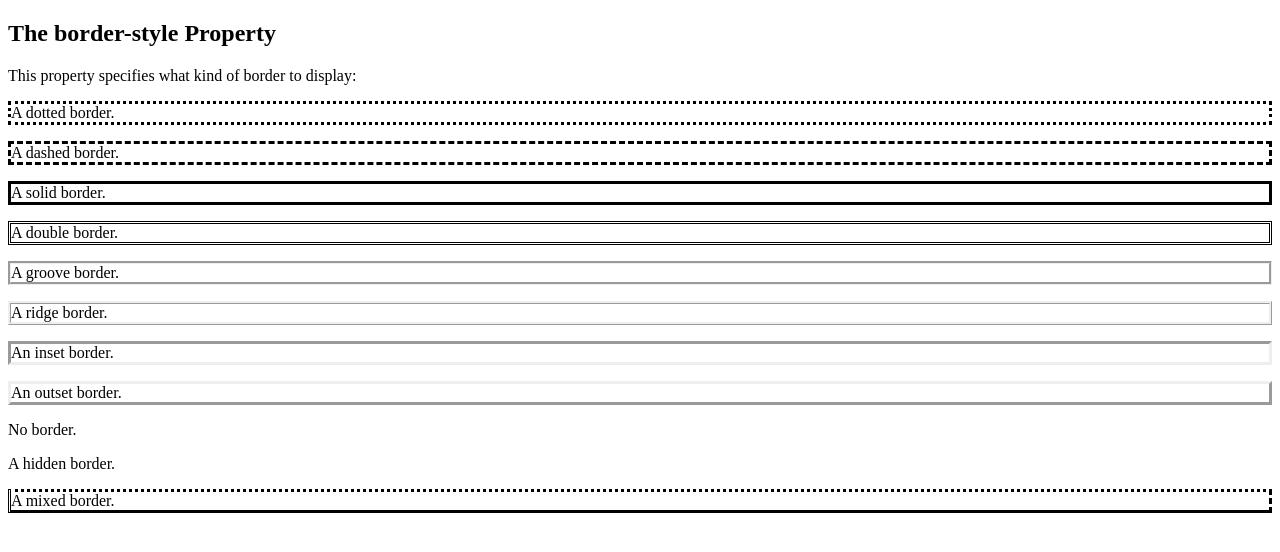
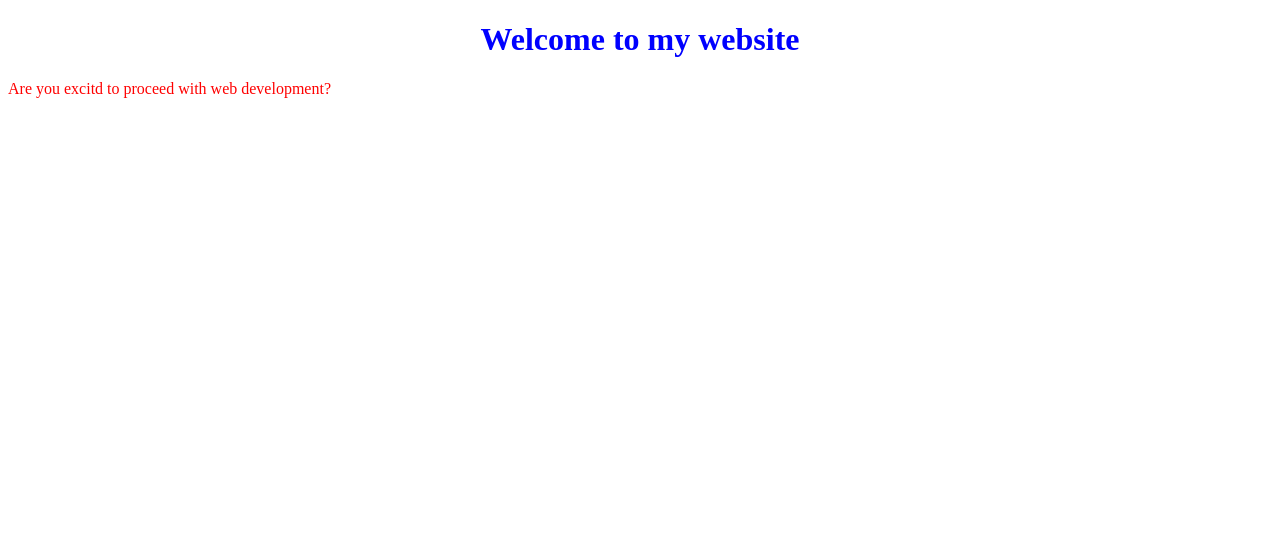
Before and after one commit to Cmee-tech/Cmee-tech.github.io, a plain HTML site: page Index.html in a window 1280 px wide. Drawn offline with Linux system fonts and the light colour scheme.

Commit message:
Update Index.html

```diff
--- a/Index.html
+++ b/Index.html
@@ -2,35 +2,15 @@
 <html>
 <head>
 <style>
-p.dotted {border-style: dotted;}
-p.dashed {border-style: dashed;}
-p.solid {border-style: solid;}
-p.double {border-style: double;}
-p.groove {border-style: groove;}
-p.ridge {border-style: ridge;}
-p.inset {border-style: inset;}
-p.outset {border-style: outset;}
-p.none {border-style: none;}
-p.hidden {border-style: hidden;}
-p.mix {border-style: dotted dashed solid double;}
+h1 { text-align: center;
+  color: blue;
+  }
+p { color:red;
+  }
 </style>
 </head>
 <body>
-
-<h2>The border-style Property</h2>
-<p>This property specifies what kind of border to display:</p>
-
-<p class="dotted">A dotted border.</p>
-<p class="dashed">A dashed border.</p>
-<p class="solid">A solid border.</p>
-<p class="double">A double border.</p>
-<p class="groove">A groove border.</p>
-<p class="ridge">A ridge border.</p>
-<p class="inset">An inset border.</p>
-<p class="outset">An outset border.</p>
-<p class="none">No border.</p>
-<p class="hidden">A hidden border.</p>
-<p class="mix">A mixed border.</p>
-
+<h1>Welcome to my website</h1>
+  <p>Are you excitd to proceed with web development?</p>
 </body>
 </html>
```
